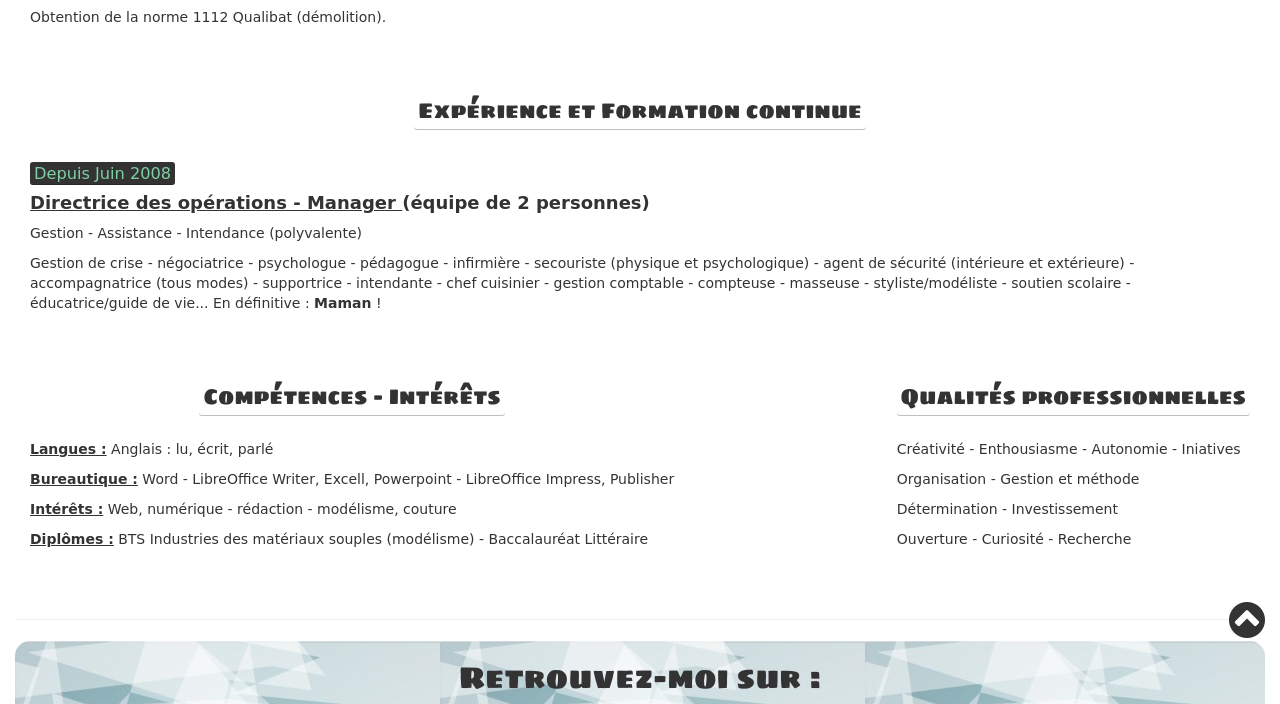
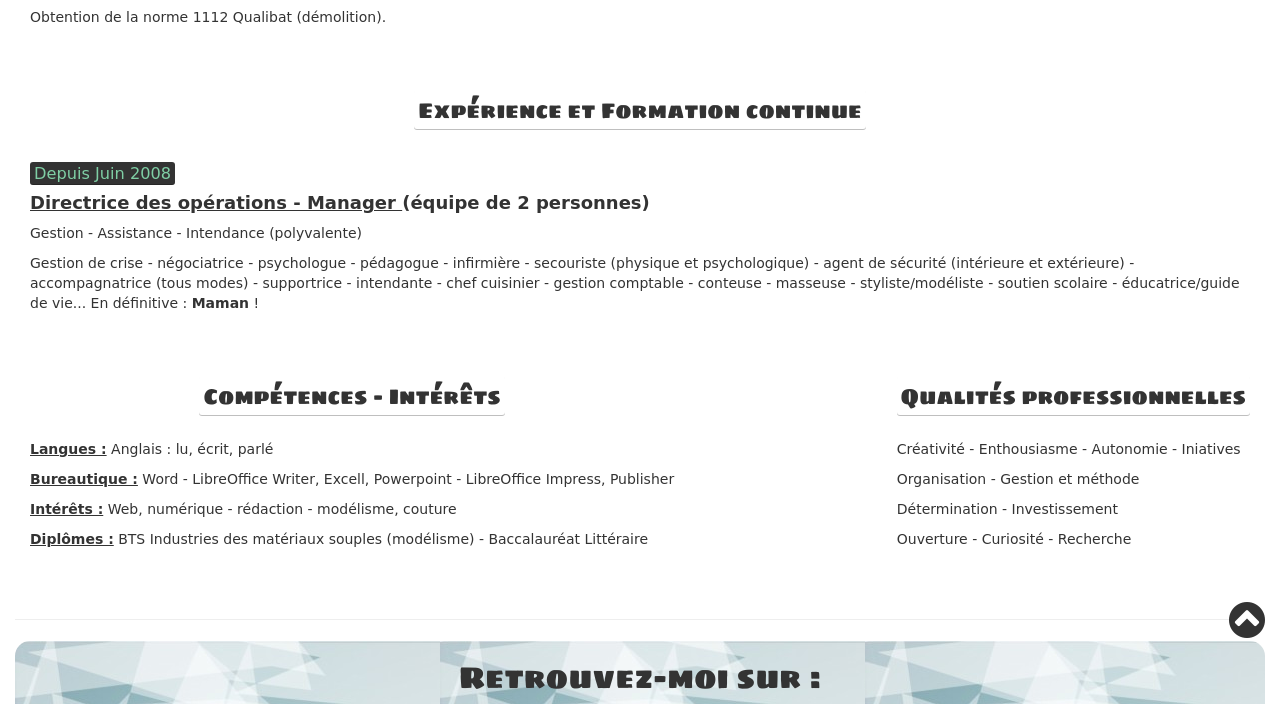
Before and after one commit to CarolineHe/carolineherman, a plain HTML site: page cv.html in a window 1280 px wide. Shown: the part 1251-1955 px from the top of the page. Drawn offline with Linux system fonts and the light colour scheme; files that its build step writes are made by us from their sources; a web font is replaced by a local one.

Commit message:
correct error cv.html

```diff
--- a/cv.html
+++ b/cv.html
@@ -124,7 +124,7 @@
 <h4><kbd> Depuis Juin 2008 </kbd></h4>
 <h4><b><u>Directrice des opérations - Manager </u>  (équipe de 2 personnes)</b></h4>
 <p>Gestion - Assistance - Intendance (polyvalente)</p>
-<p>Gestion de crise - négociatrice - psychologue - pédagogue - infirmière - secouriste (physique et psychologique) - agent de sécurité (intérieure et extérieure) - accompagnatrice (tous modes) - supportrice - intendante - chef cuisinier - gestion comptable - compteuse - masseuse - styliste/modéliste - soutien scolaire - éducatrice/guide de vie... En définitive : <b>Maman</b> ! </p>
+<p>Gestion de crise - négociatrice - psychologue - pédagogue - infirmière - secouriste (physique et psychologique) - agent de sécurité (intérieure et extérieure) - accompagnatrice (tous modes) - supportrice - intendante - chef cuisinier - gestion comptable - conteuse - masseuse - styliste/modéliste - soutien scolaire - éducatrice/guide de vie... En définitive : <b>Maman</b> ! </p>
 
 <br>
 <br>
```
